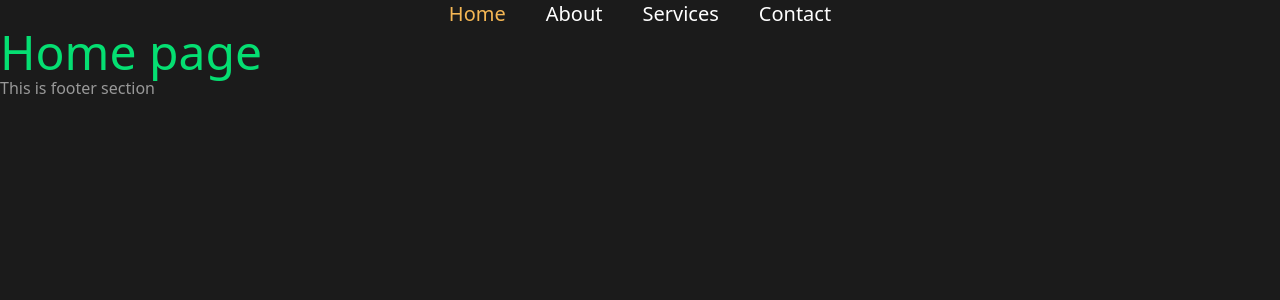
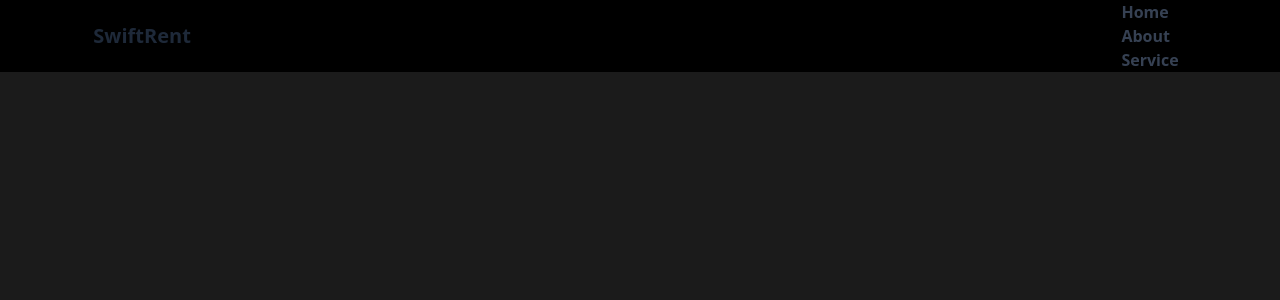
Before and after one commit to abdullah107189/SwiftRent, a React (Vite) app: page / in a window 1280 px wide. Shown: the top 300 px of the page. Built offline with nearby package versions, Linux system fonts and the light colour scheme.

Commit message:
Add responsive Navbar with mobile menu support

```diff
--- a/package.json
+++ b/package.json
@@ -12,6 +12,7 @@
   "dependencies": {
     "@tailwindcss/vite": "^4.0.12",
     "localforage": "^1.10.0",
+    "lucide-react": "^0.479.0",
     "match-sorter": "^8.0.0",
     "react": "^19.0.0",
     "react-dom": "^19.0.0",
--- a/src/components/shared/Navbar.jsx
+++ b/src/components/shared/Navbar.jsx
@@ -1,37 +1,75 @@
-import { NavLink } from "react-router-dom";
+import { X, Menu } from "lucide-react";
+import { Link } from "react-router-dom";
+import { useState } from "react";
 
 const Navbar = () => {
-  return (
-    <div className="text-white">
-      <div className="text-center flex items-center justify-center md:gap-10">
-        <NavLink
+  const [isMenuOpen, setIsMenuOpen] = useState(false);
+
+  const navOptions = (
+    <>
+      <li>
+        <Link
           to="/"
-          className="text-center  text-xl orange hover:text-orange-300"
+          className="font-bold text-gray-700 hover:text-blue-600 px-3 py-2"
+          onClick={() => setIsMenuOpen(false)}
         >
           Home
-        </NavLink>
-
-        <NavLink
+        </Link>
+      </li>
+      <li>
+        <Link
           to="/about"
-          className="text-center  text-xl hover:text-orange-300"
+          className="font-bold text-gray-700 hover:text-blue-600 px-3 py-2"
+          onClick={() => setIsMenuOpen(false)}
         >
           About
-        </NavLink>
+        </Link>
+      </li>
+      <li>
+        <Link
+          to="/services"
+          className="font-bold text-gray-700 hover:text-blue-600 px-3 py-2"
+          onClick={() => setIsMenuOpen(false)}
+        >
+          Service
+        </Link>
+      </li>
+    </>
+  );
 
-        <NavLink
-          to="/services"
-          className="text-center  text-xl hover:text-orange-300"
-        >
-          Services
-        </NavLink>
+  return (
+    <div className="navbar bg-black bg-opacity-50 text-white w-full fixed top-0 left-0 z-50">
+      <div className="w-full md:w-11/12 mx-auto flex justify-between items-center px-4 lg:px-8">
+        <Link to="/" className="flex items-center">
+          <span className="ml-2 text-xl font-bold text-gray-800">
+            SwiftRent
+          </span>
+        </Link>
+        <div className="hidden md:flex items-center gap-4">
+          <ul className="menu menu-horizontal px-1">{navOptions}</ul>
+        </div>
+        <div className="md:hidden flex items-center gap-4">
+          <button
+            onClick={() => setIsMenuOpen(true)}
+            className="p-2 rounded-full hover:bg-gray-300 transition duration-300"
+          >
+            <Menu className="h-6 w-6 text-gray-700" />
+          </button>
+        </div>
+      </div>
 
-        <NavLink
-          to="/contact"
-          className="text-center  text-xl hover:text-orange-300"
-        >
-          Contact
-        </NavLink>
-      </div>
+      {/* Mobile Menu Overlay */}
+      {isMenuOpen && (
+        <div className="fixed inset-0 bg-white bg-opacity-80 backdrop-blur-md flex flex-col justify-center items-center z-50 transition-opacity duration-300">
+          <button
+            onClick={() => setIsMenuOpen(false)}
+            className="absolute top-6 right-6 p-3 rounded-full bg-white hover:bg-gray-200 transition duration-300"
+          >
+            <X className="h-6 w-6 text-black" />
+          </button>
+          <ul className="space-y-6 text-center">{navOptions}</ul>
+        </div>
+      )}
     </div>
   );
 };
```
Also changed, not shown: 1 other file (tests, documents, lock files or other folders).
